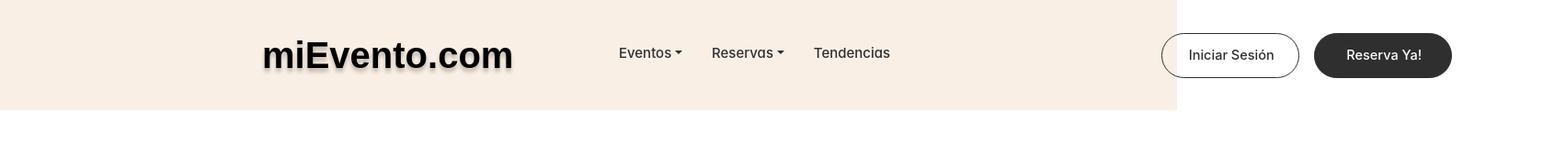
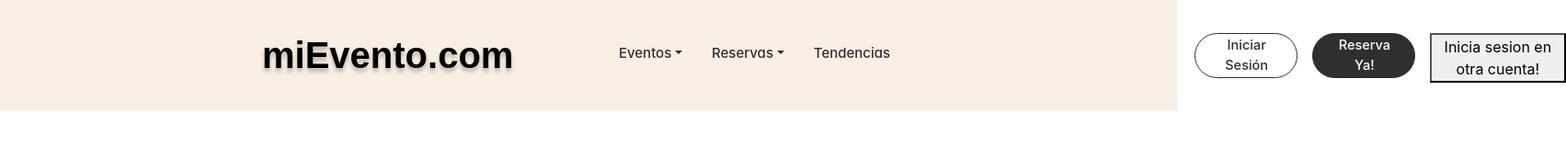
Before and after one commit to SantiagoNeira21/mievento, a React (Create React App) app: page / in a window 1280 px wide. Shown: the top 160 px of the page at 92% size, 1703 px wide, since content can reach past the window. Built offline with nearby package versions, Linux system fonts and the light colour scheme.

Commit message:
Boton Login

```diff
--- a/src/Components/Navbar/Navbar.js
+++ b/src/Components/Navbar/Navbar.js
@@ -18,6 +18,12 @@ function Navbar() {
 
 
     navigate('/Reservas');
+  }
+
+   const InicioSesion = () => {
+
+
+    navigate('/Login');
   }
 
   const loginBTN = () => {
@@ -113,6 +119,7 @@ function Navbar() {
     </button>
   )}
             <button type="button" class="btn2" onClick={resrvasBTN}>Reserva Ya!</button>
+            <button type="button" class="btn3" onClick={InicioSesion}>Inicia sesion en otra cuenta!</button>
           </div>
         </div>
       </div>
```
